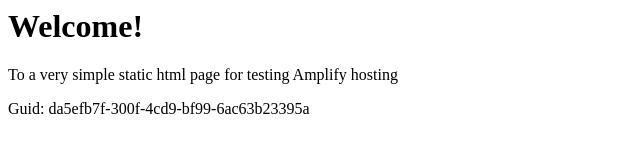
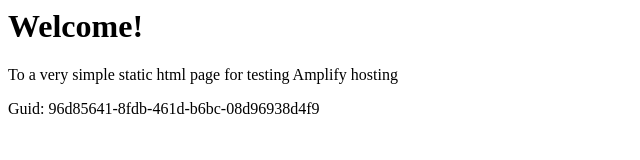
Before and after one commit to aws-aemilia-pdx/Github-PR-Commit-Integration-Test-DoNotTouch-GithubWebhookPreviewCanaryTest-v1-preprod-us-west-2, a website: page src/index.html in a window 1280 px wide. Shown: the full height of the page, 0-640 px from the left. Drawn offline with Linux system fonts and the light colour scheme.

Commit message:
commit from integ tests

```diff
--- a/src/index.html
+++ b/src/index.html
@@ -12,6 +12,6 @@
 <body>
     <h1>Welcome!</h1>
     <p>To a very simple static html page for testing Amplify hosting</p>
-    <p>Guid: da5efb7f-300f-4cd9-bf99-6ac63b23395a</p></body>
+    <p>Guid: 96d85641-8fdb-461d-b6bc-08d96938d4f9</p></body>
 
 </html>
```
